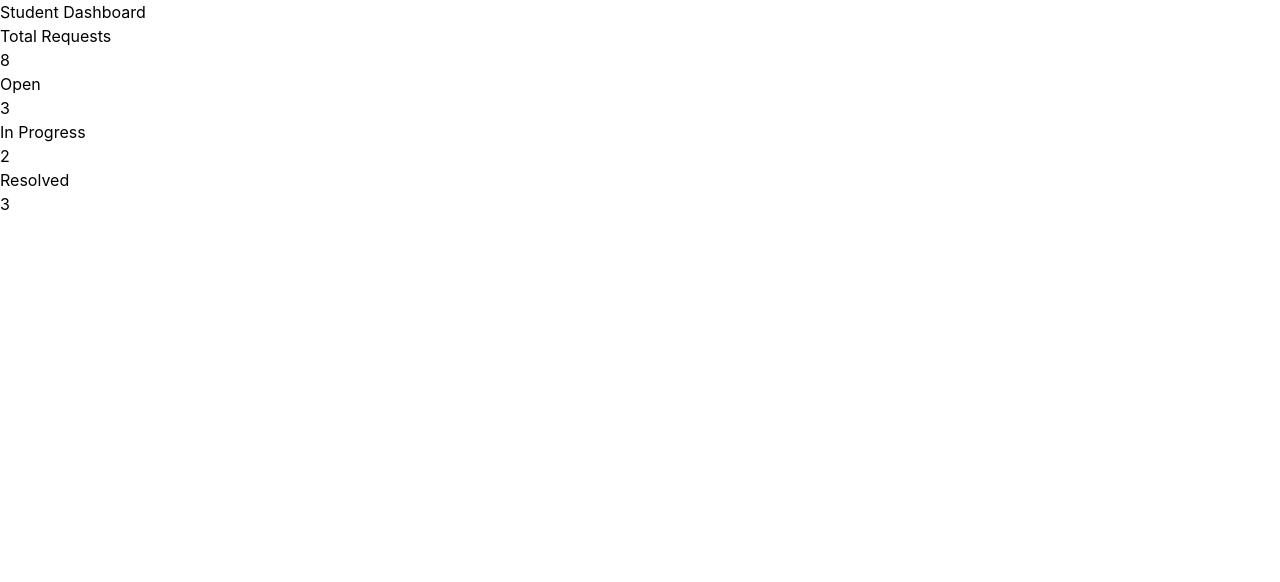
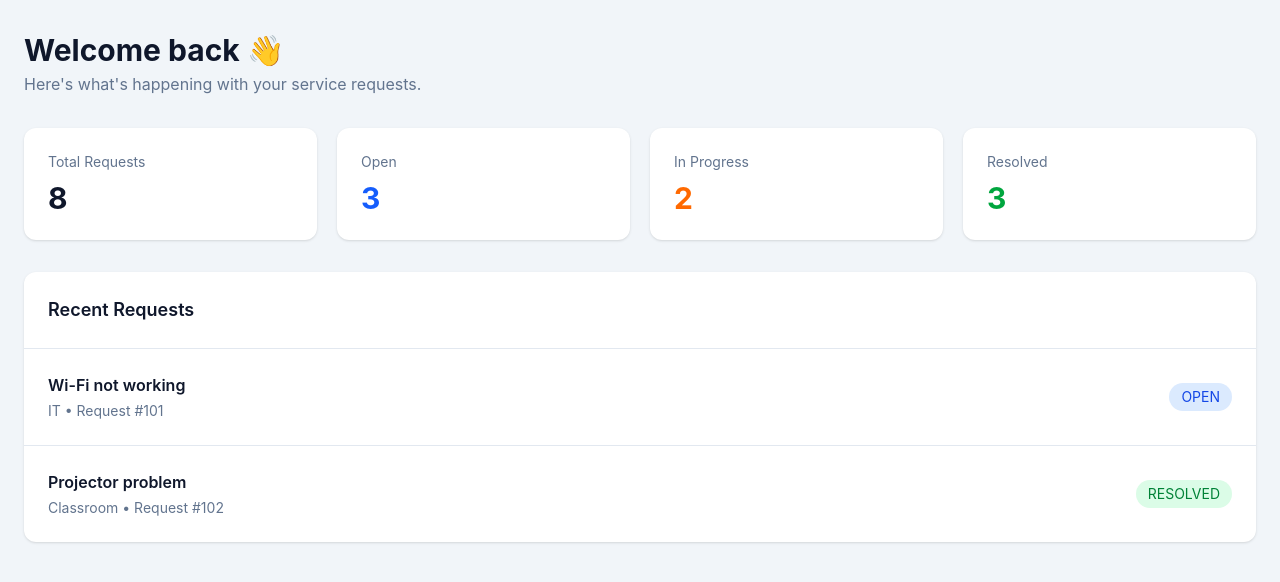
Before and after one commit to Vedavathi-S/campus-service-desk, a React app in the folder frontend/: page /dashboard in a window 1280 px wide. Shown: the top 582 px of the page. Built offline with nearby package versions, Linux system fonts and the light colour scheme; the HTML template or start-up script is replaced by a standard one.

Commit message:
Updated Register and Dashboard pages

```diff
--- a/frontend/src/Pages/Dashboard.jsx
+++ b/frontend/src/Pages/Dashboard.jsx
@@ -1,31 +1,132 @@
 import React from 'react'
+import { Link } from "react-router-dom";
 
 const Dashboard = () => {
   return (
-    <div>
-      <h1>Student Dashboard</h1>
+    <div className="min-h-screen bg-slate-100">
+
+
+
+      <main className="max-w-7xl mx-auto px-6 py-8">
+
+        {/* Header */}
+        <div className="mb-8">
+          <h1 className="text-3xl font-bold text-slate-900">
+            Welcome back 👋
+          </h1>
+
+          <p className="text-slate-500 mt-1">
+            Here's what's happening with your service requests.
+          </p>
+        </div>
+
+
+        {/* Statistics */}
+        <div className="grid grid-cols-1 md:grid-cols-2 lg:grid-cols-4 gap-5 mb-8">
+
+          <div className="bg-white rounded-xl shadow-sm p-6">
+            <p className="text-sm text-slate-500">
+              Total Requests
+            </p>
+
+            <h2 className="text-3xl font-bold text-slate-900 mt-2">
+              8
+            </h2>
+          </div>
+
+
+          <div className="bg-white rounded-xl shadow-sm p-6">
+            <p className="text-sm text-slate-500">
+              Open
+            </p>
+
+            <h2 className="text-3xl font-bold text-blue-600 mt-2">
+              3
+            </h2>
+          </div>
+
+
+          <div className="bg-white rounded-xl shadow-sm p-6">
+            <p className="text-sm text-slate-500">
+              In Progress
+            </p>
+
+            <h2 className="text-3xl font-bold text-orange-500 mt-2">
+              2
+            </h2>
+          </div>
+
+
+          <div className="bg-white rounded-xl shadow-sm p-6">
+            <p className="text-sm text-slate-500">
+              Resolved
+            </p>
+
+            <h2 className="text-3xl font-bold text-green-600 mt-2">
+              3
+            </h2>
+          </div>
+
+        </div>
+
+
+        {/* Recent Requests */}
+        <div className="bg-white rounded-xl shadow-sm">
+
+          <div className="p-6 border-b border-slate-200">
+            <h2 className="text-lg font-semibold text-slate-900">
+              Recent Requests
+            </h2>
+          </div>
+
+
+          <div className="divide-y divide-slate-200">
+
+            <div className="p-6 flex items-center justify-between">
 
               <div>
-        <h3>Total Requests</h3>
-        <p>8</p>
+                <h3 className="font-semibold text-slate-900">
+                  Wi-Fi not working
+                </h3>
+
+                <p className="text-sm text-slate-500 mt-1">
+                  IT • Request #101
+                </p>
               </div>
 
-      <div>
-        <h3>Open</h3>
-        <p>3</p>
+              <span className="px-3 py-1 rounded-full text-sm bg-blue-100 text-blue-700">
+                OPEN
+              </span>
+
             </div>
 
+
+            <div className="p-6 flex items-center justify-between">
+
               <div>
-        <h3>In Progress</h3>
-        <p>2</p>
+                <h3 className="font-semibold text-slate-900">
+                  Projector problem
+                </h3>
+
+                <p className="text-sm text-slate-500 mt-1">
+                  Classroom • Request #102
+                </p>
               </div>
 
-      <div>
-        <h3>Resolved</h3>
-        <p>3</p>
+              <span className="px-3 py-1 rounded-full text-sm bg-green-100 text-green-700">
+                RESOLVED
+              </span>
+
             </div>
+
           </div>
-  )
+
+        </div>
+
+      </main>
+
+    </div>
+  );
 }
 
-export default Dashboard
+export default Dashboard;
--- a/frontend/src/Pages/Register.jsx
+++ b/frontend/src/Pages/Register.jsx
@@ -1,39 +1,101 @@
 import React from 'react'
+import { Link } from "react-router-dom";
 
 const Register = () => {
   return (
-    <div className="bg-slate-100 min-h-screen flex items-center justify-center px-4">
+    <div className="min-h-screen bg-slate-100 flex items-center justify-center px-4">
+
       <div className="w-full max-w-md">
+
         <div className="text-center mb-8">
-            <h1 className="text-3xl font-bold text-slate-900">Register</h1>
+
+          <div className="inline-flex items-center justify-center w-14 h-14 bg-blue-600 rounded-2xl mb-4">
+            <span className="text-white text-2xl font-bold">
+              CS
+            </span>
           </div>
 
-            <div className="bg-white rounded-2xl shadow-lg p-8">
-                <form className="flex flex-col gap-4 w-80 ">
+          <h1 className="text-3xl font-bold text-slate-900">
+            Create your account
+          </h1>
 
-                    <div className="flex flex-col gap-2">
-                        <label>Name</label>
-                        <input className="border border-slate-300 rounded-lg" type="text" placeholder='Enter your name' />
+          <p className="text-slate-500 mt-2">
+            Join Campus Service Desk
+          </p>
+
         </div>
 
-                    <div className="flex flex-col gap-2">
-                        <label>Email</label>
-                        <input className="border border-slate-300 rounded-lg" type="email" placeholder='Enter your email' />
+
+        <div className="bg-white rounded-2xl shadow-lg p-8">
+
+          <form className="space-y-5">
+
+            <div>
+              <label className="block text-sm font-medium text-slate-700 mb-2">
+                Full name
+              </label>
+
+              <input
+                type="text"
+                placeholder="Enter your name"
+                className="w-full px-4 py-3 border border-slate-300 rounded-lg outline-none focus:ring-2 focus:ring-blue-500"
+              />
             </div>
 
-                    <div className="flex flex-col gap-2">
-                        <label>Password</label>
-                        <input className="border border-slate-300 rounded-lg" type="password" placeholder='Enter your password' />
+
+            <div>
+              <label className="block text-sm font-medium text-slate-700 mb-2">
+                Email address
+              </label>
+
+              <input
+                type="email"
+                placeholder="you@example.com"
+                className="w-full px-4 py-3 border border-slate-300 rounded-lg outline-none focus:ring-2 focus:ring-blue-500"
+              />
             </div>
 
-                   <div className="text-center mt-4">
-                   <button className="bg-blue-500 text-white rounded-md h-10 w-20 hover:bg-blue-600 hover:scale-y-105 cursor-pointer transition duration-300 " type="submit">Register</button>
+
+            <div>
+              <label className="block text-sm font-medium text-slate-700 mb-2">
+                Password
+              </label>
+
+              <input
+                type="password"
+                placeholder="Create a password"
+                className="w-full px-4 py-3 border border-slate-300 rounded-lg outline-none focus:ring-2 focus:ring-blue-500"
+              />
             </div>
+
+
+            <button
+              type="submit"
+              className="w-full bg-blue-600 hover:bg-blue-700 text-white font-semibold py-3 rounded-lg transition"
+            >
+              Create Account
+            </button>
+
           </form>
+
+
+          <p className="text-center text-sm text-slate-500 mt-6">
+            Already have an account?{" "}
+
+            <Link
+              to="/login"
+              className="text-blue-600 font-semibold hover:underline"
+            >
+              Sign in
+            </Link>
+          </p>
+
         </div>
+
       </div>
+
     </div>
-  )
+  );
 }
 
-export default Register
+export default Register;
```
Lines whose indentation alone changed are shown as unchanged.
